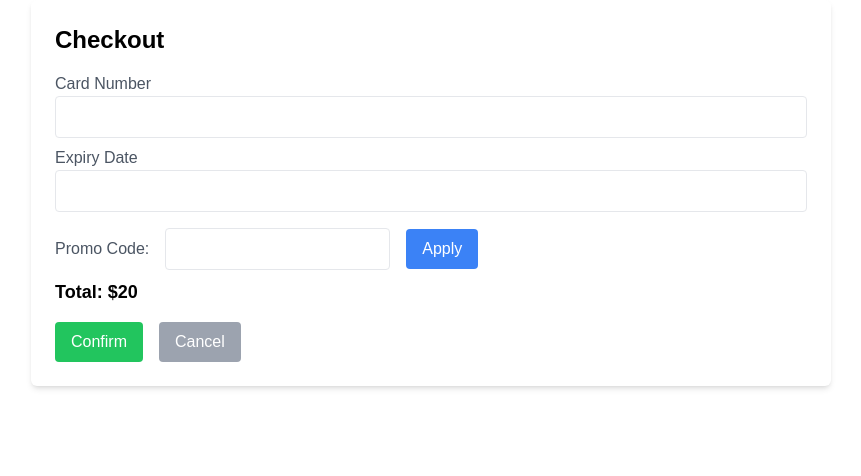
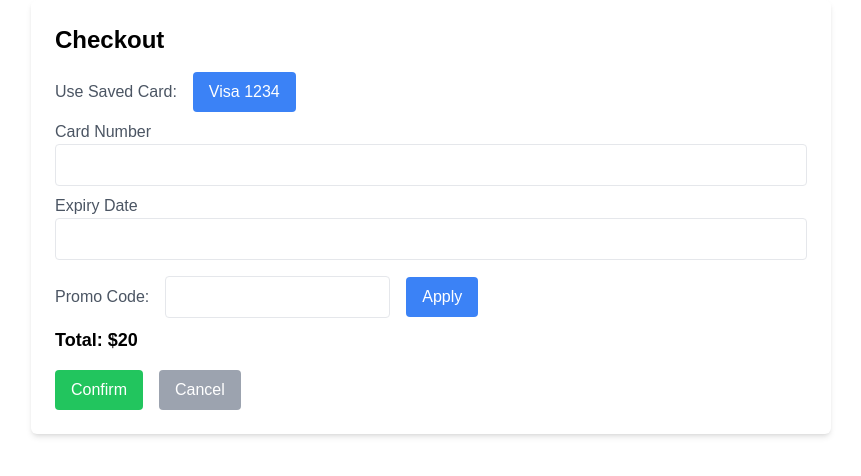
Before and after one commit to meghan-d/swe-project, a React (Create React App) app in the folder cinema-e-booking-system/: page /checkout in a window 1280 px wide. Shown: the top 476 px of the page, without its empty margins (209-1070 px from the left). Built offline with nearby package versions, Linux system fonts and the light colour scheme.

Commit message:
added option to use saved card in checkout

```diff
--- a/cinema-e-booking-system/src/pages/Checkout.jsx
+++ b/cinema-e-booking-system/src/pages/Checkout.jsx
@@ -10,6 +10,10 @@ const Checkout = () => {
   return (
     <div className="max-w-md mx-auto p-6 bg-white shadow-md rounded-md">
       <h2 className="text-2xl font-semibold mb-4">Checkout</h2>
+      <div className="mb-2 flex items-center">
+        <label className="block text-gray-600 mr-4">Use Saved Card: </label>
+        <button className="bg-blue-500 text-white px-4 py-2 rounded">Visa 1234</button>
+      </div>
       <div className="mb-2">
         <label className="block text-gray-600">Card Number</label>
         <input type="text" name="cardNumber" value={payment.cardNumber} onChange={handleChange}
```
